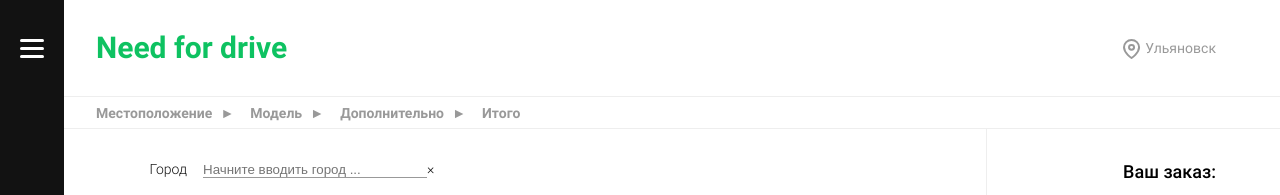
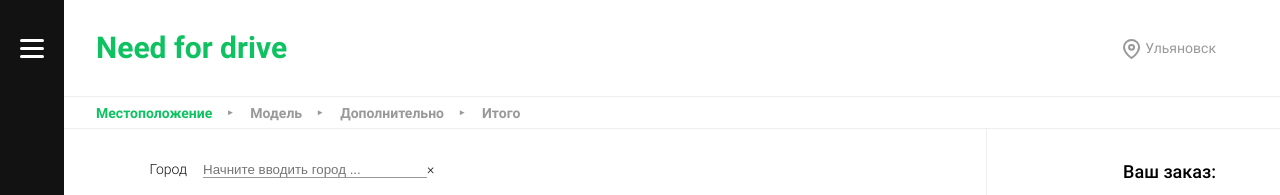
Before and after one commit to albinam/need-for-drive, a React (Create React App) app: page /#/order in a window 1280 px wide. Shown: the top 195 px of the page. Built offline with nearby package versions, Linux system fonts and the light colour scheme.

Commit message:
V-02 фикс цвета активной вкладки

```diff
--- a/src/components/OrderSteps/OrderSteps.js
+++ b/src/components/OrderSteps/OrderSteps.js
@@ -1,5 +1,6 @@
-import React from 'react';
+import React, {useState} from 'react';
 import './OrderSteps.scss';
+import classNames from "classnames";
 
 export const steps = [
     "Местоположение",
@@ -10,10 +11,13 @@
 
 function OrderSteps() {
 
+    const [activeLink] = useState(steps[0]);
+
     return (
         <nav className="steps">
             {steps.map((link) => (
-                <a key={link} href="#!">{link}</a>
+                <a  className={classNames("steps_link", (link === activeLink) ? "active" : null)}
+                    key={link} href="#!">{link}</a>
             ))}
         </nav>
     )
--- a/src/components/OrderSteps/OrderSteps.scss
+++ b/src/components/OrderSteps/OrderSteps.scss
@@ -9,7 +9,7 @@
   border-bottom: 1px solid $color-gray-light;
   width: calc(100vw - 128px);
 
-  a {
+  &_link {
     font-family: $fontBold;
     font-size: 14px;
     line-height: 16px;
@@ -17,9 +17,14 @@
     margin-right: 38px;
     position: relative;
 
+    &.active{
+      color: $color-accent;
+    }
+
     &:not(:first-child)::before {
       content: '\25BA';
       display: inline-block;
+      font-size: 8px;
       position: absolute;
       top: 0;
       right: calc(100% + 16px);
@@ -51,7 +56,7 @@
     align-content: center;
     text-align: center;
 
-    a {
+    &_link {
       margin-right: 0;
       margin-top: 16px;
 
--- a/src/pages/CreateOrder/CreateOrder.scss
+++ b/src/pages/CreateOrder/CreateOrder.scss
@@ -39,7 +39,6 @@
 
 @media (max-width: $mobileSizeW) {
   .order_page {
-    overflow-y: hidden;
 
     &_content {
       width: calc(100vw - 50px);
```
